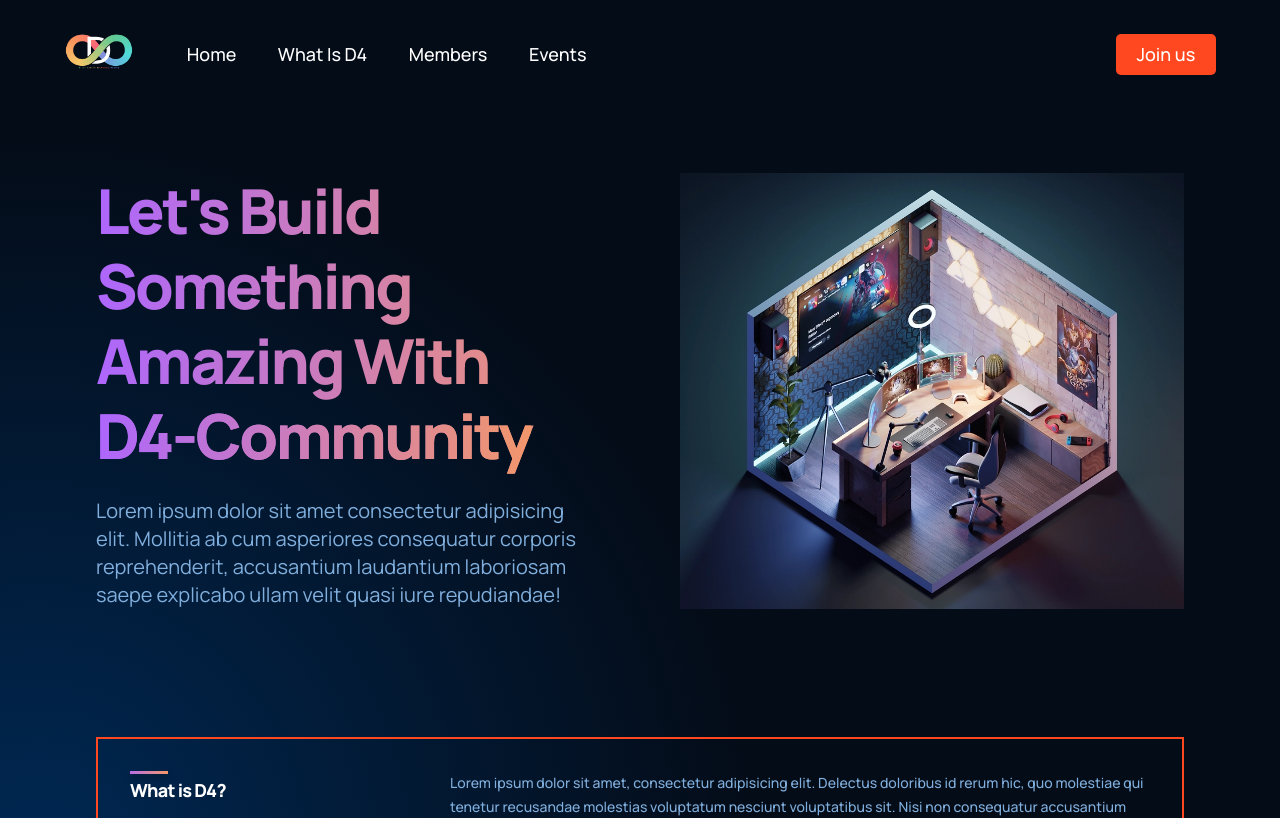
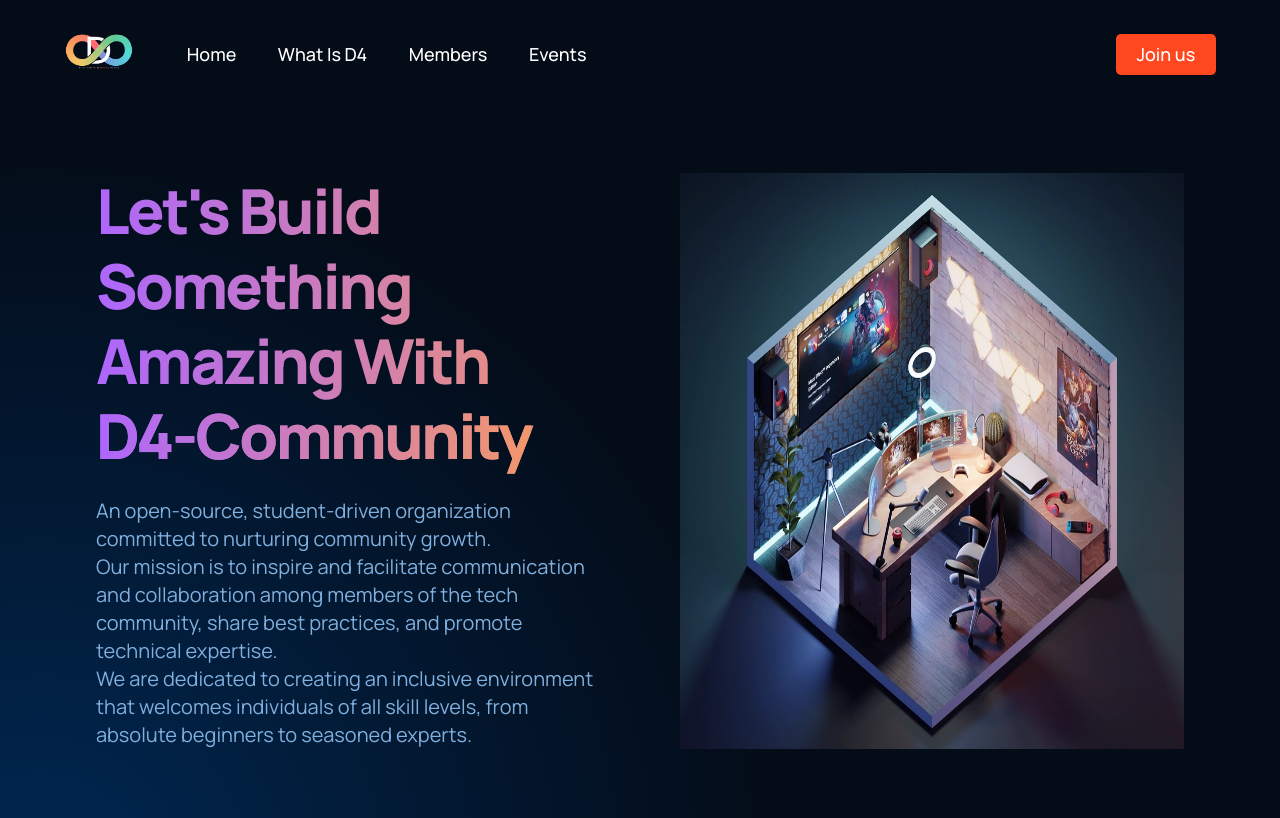
Before and after one commit to D4Community/d4-website, a React (Create React App) app: page / in a window 1280 px wide. Shown: the top 818 px of the page. Built offline with nearby package versions, Linux system fonts and the light colour scheme.

Commit message:
d4 header description

```diff
--- a/src/components/Header/Header.jsx
+++ b/src/components/Header/Header.jsx
@@ -10,9 +10,9 @@ const Header = () => (
       <span className="gradient__text"> D4-Community</span>
       </h1>
       <p>
-        Lorem ipsum dolor sit amet consectetur adipisicing elit. Mollitia ab cum
-        asperiores consequatur corporis reprehenderit, accusantium laudantium
-        laboriosam saepe explicabo ullam velit quasi iure repudiandae!
+      An open-source, student-driven organization committed to nurturing community growth.<br />
+      Our mission is to inspire and facilitate communication and collaboration among members of the tech community, share best practices, and promote technical expertise.<br />
+      We are dedicated to creating an inclusive environment that welcomes individuals of all skill levels, from absolute beginners to seasoned experts.
       </p>
     </div>
 
```
